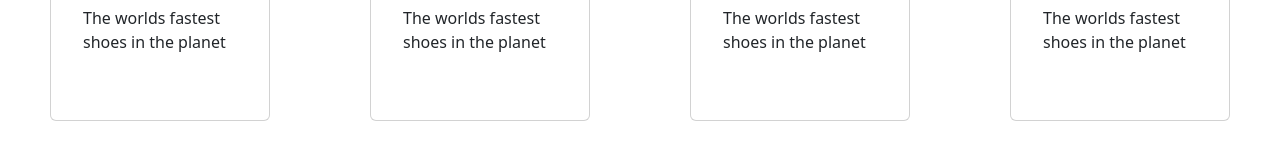
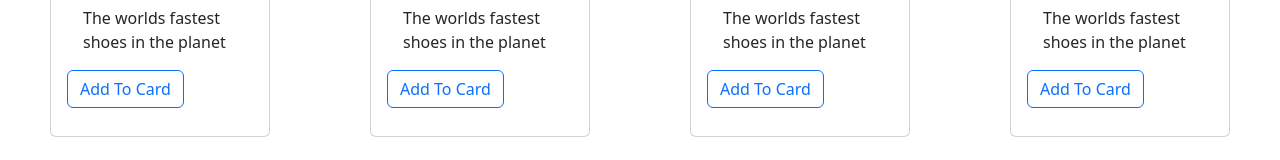
Before and after one commit to oquinone/cms_ui, a React (Create React App) app: page /dashboard in a window 1280 px wide. Shown: the part 357-517 px from the top of the page. Built offline with nearby package versions, Linux system fonts and the light colour scheme.

Commit message:
Updated dashboard cards and added add to card button

```diff
--- a/src/Screens/dashboard.jsx
+++ b/src/Screens/dashboard.jsx
@@ -5,7 +5,7 @@ import img1 from "../Images/dress.jpeg";
 import img2 from "../Images/dress2.jpeg";
 import img3 from "../Images/dress3.jpeg";
 import img4 from "../Images/dress4.jpeg";
-// import CardComponent from "../Components/cards";
+import UiButton from "../Components/buttons";
 import "../Styling/dashboard.scss";
 
 const Dashboard = () => {
@@ -32,6 +32,11 @@ const Dashboard = () => {
               <Card.Title>Best Shoes</Card.Title>
               <Card.Text>The worlds fastest shoes in the planet</Card.Text>
             </Card.Body>
+            <UiButton
+              title="Add To Card"
+              variant="outline-primary"
+              size="small"
+            />
           </Card.Body>
         </Card>
 
@@ -42,6 +47,11 @@ const Dashboard = () => {
               <Card.Title>Best Shoes</Card.Title>
               <Card.Text>The worlds fastest shoes in the planet</Card.Text>
             </Card.Body>
+            <UiButton
+              title="Add To Card"
+              variant="outline-primary"
+              size="small"
+            />
           </Card.Body>
         </Card>
 
@@ -52,6 +62,11 @@ const Dashboard = () => {
               <Card.Title>Best Shoes</Card.Title>
               <Card.Text>The worlds fastest shoes in the planet</Card.Text>
             </Card.Body>
+            <UiButton
+              title="Add To Card"
+              variant="outline-primary"
+              size="small"
+            />
           </Card.Body>
         </Card>
 
@@ -62,6 +77,11 @@ const Dashboard = () => {
               <Card.Title>Best Shoes</Card.Title>
               <Card.Text>The worlds fastest shoes in the planet</Card.Text>
             </Card.Body>
+            <UiButton
+              title="Add To Card"
+              variant="outline-primary"
+              size="small"
+            />
           </Card.Body>
         </Card>
       </div>
--- a/src/Styling/dashboard.scss
+++ b/src/Styling/dashboard.scss
@@ -9,13 +9,12 @@
       object-fit: cover;
       border-radius: 55;
       margin: 0 50px;
-      height: 50vh;
-      // border: 1px solid green;
+      height: 52vh;
 
       .image-style {
         object-fit: cover;
         height: 220px;
-        width: 220px;
+        width: 226px;
       }
     }
   }
```
Also changed, not shown: src/Components/buttons.jsx (+10 -12 lines).
